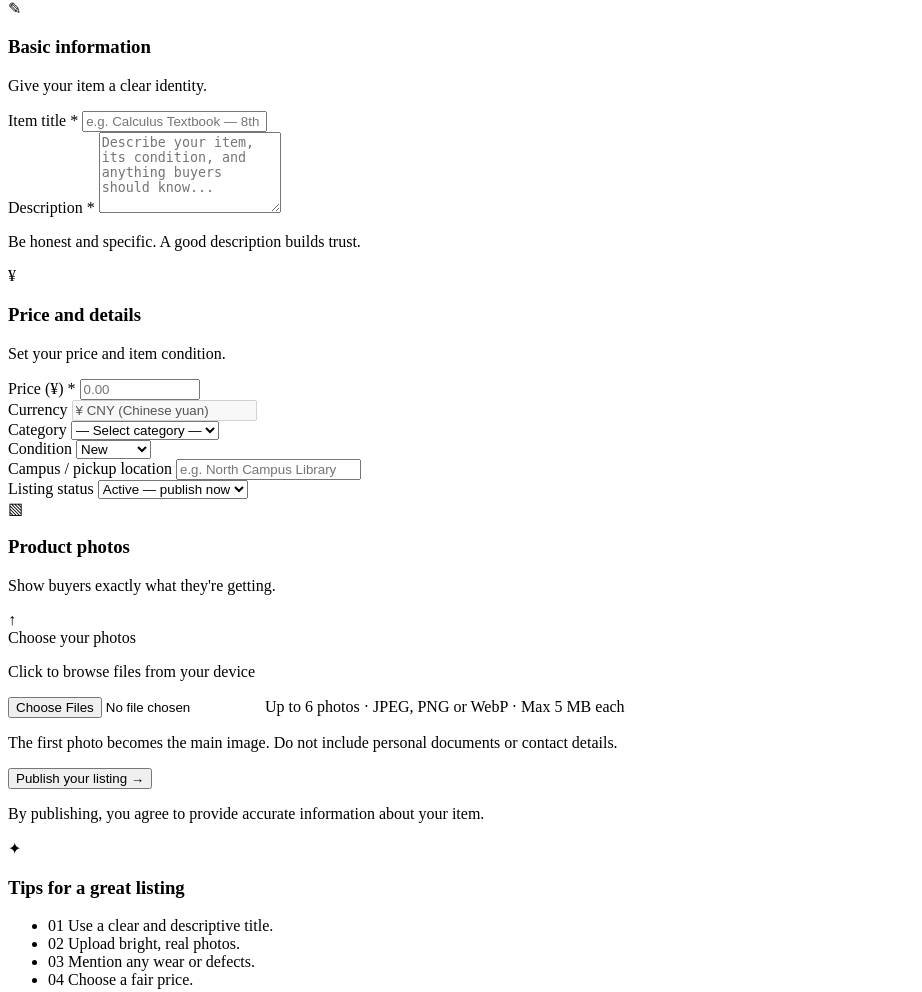
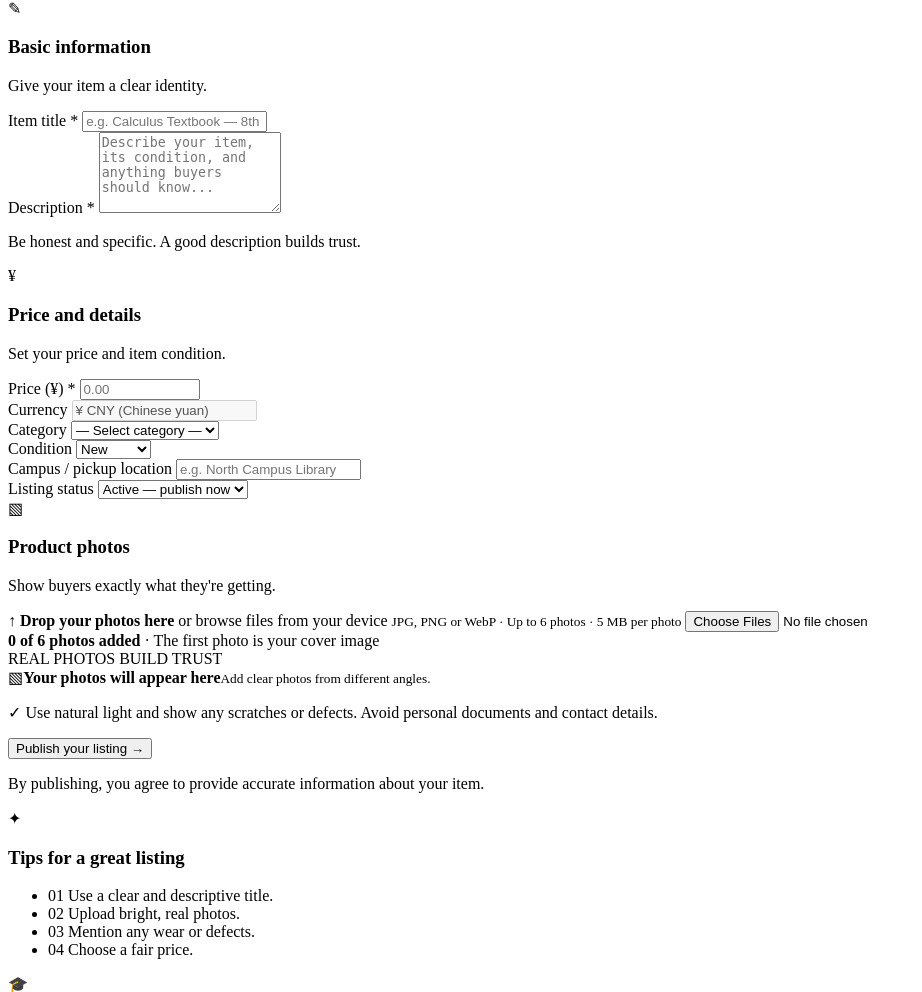
Before and after one commit to Ashmadai01/php-cloud-lab, a PHP site: template campusx/app/Views/listings/create.php in a window 1280 px wide. Shown: the part 416-1408 px from the top of the page, without its empty margins (0-922 px from the left). Run offline with PHP 8.4, Linux system fonts and the light colour scheme; the template is opened without the code that fills it, so the values that code supplies are empty.

Commit message:
Improve sell listing photo upload experience

```diff
--- a/campusx/app/Views/listings/create.php
+++ b/campusx/app/Views/listings/create.php
@@ -116,14 +116,24 @@
             <div><h3>Product photos</h3><p>Show buyers exactly what they're getting.</p></div>
           </div>
 
-          <div class="sell-upload-box">
-            <div class="sell-upload-icon">↑</div>
-            <label for="images">Choose your photos</label>
-            <p>Click to browse files from your device</p>
-            <input id="images" name="images[]" type="file" accept=".jpg,.jpeg,.png,.webp" multiple>
-            <span class="sell-upload-note">Up to 6 photos · JPEG, PNG or WebP · Max 5 MB each</span>
+          <div class="sell-photo-uploader" id="sellPhotoUploader">
+            <div class="sell-photo-dropzone" id="sellPhotoDropzone" role="button" tabindex="0" aria-controls="images" aria-label="Add product photos">
+              <span class="sell-photo-upload-icon" aria-hidden="true">↑</span>
+              <strong>Drop your photos here</strong>
+              <span>or <span class="sell-photo-browse">browse files</span> from your device</span>
+              <small>JPG, PNG or WebP · Up to 6 photos · 5 MB per photo</small>
+              <input id="images" name="images[]" type="file" accept=".jpg,.jpeg,.png,.webp,image/jpeg,image/png,image/webp" multiple>
+            </div>
+            <div class="sell-photo-toolbar">
+              <div><strong id="sellPhotoCount">0 of 6 photos added</strong><span> · The first photo is your cover image</span></div>
+              <span class="sell-photo-format">REAL PHOTOS BUILD TRUST</span>
+            </div>
+            <div class="sell-photo-grid" id="sellPhotoPreview" aria-live="polite">
+              <div class="sell-photo-empty"><span>▧</span><strong>Your photos will appear here</strong><small>Add clear photos from different angles.</small></div>
+            </div>
+            <p class="sell-photo-guidance"><span>✓</span> Use natural light and show any scratches or defects. Avoid personal documents and contact details.</p>
+            <p class="sell-photo-error" id="sellPhotoError" role="alert" hidden></p>
           </div>
-          <p class="hint">The first photo becomes the main image. Do not include personal documents or contact details.</p>
 
           <button class="btn btn-primary btn-block sell-submit" type="submit">
             Publish your listing <span>→</span>
```
